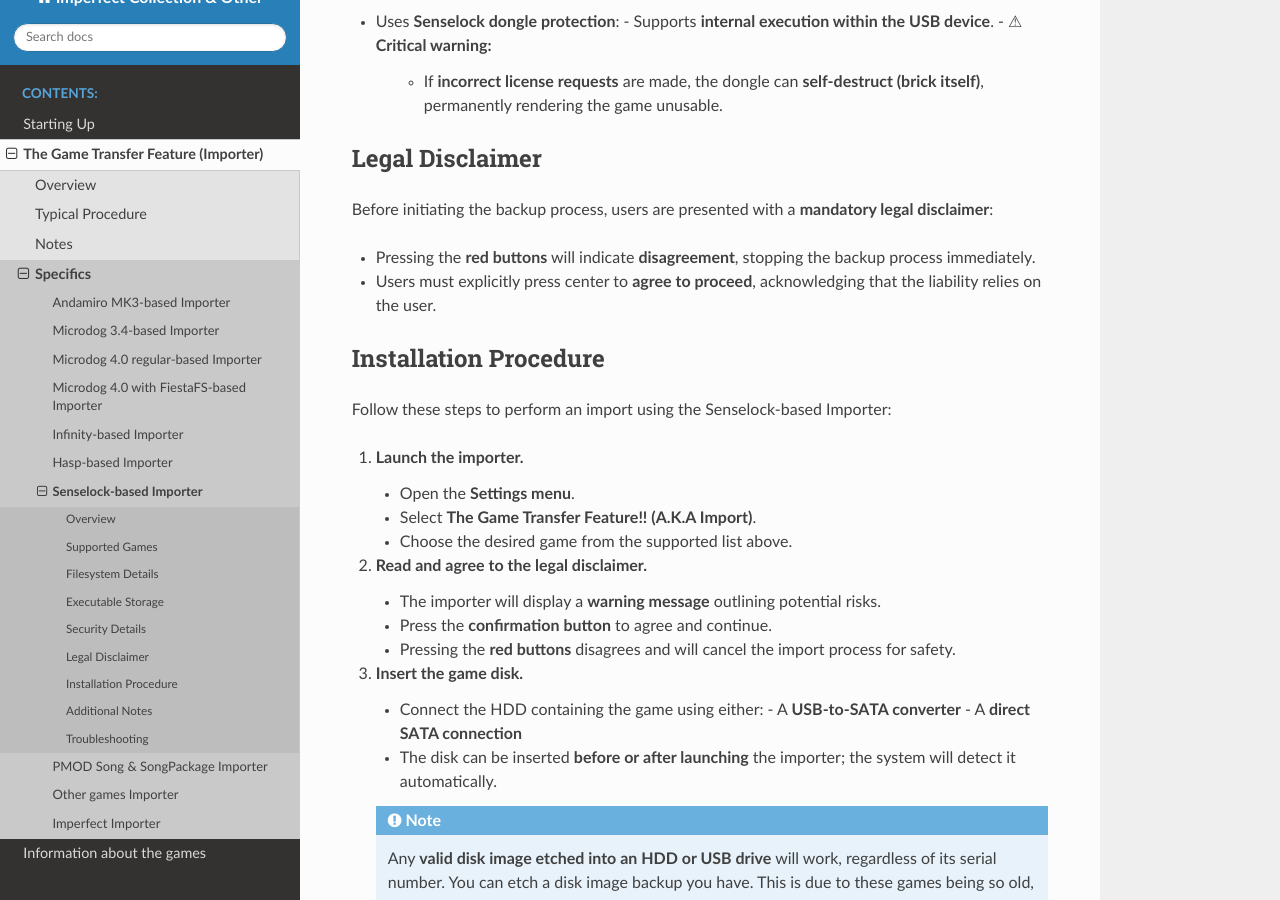
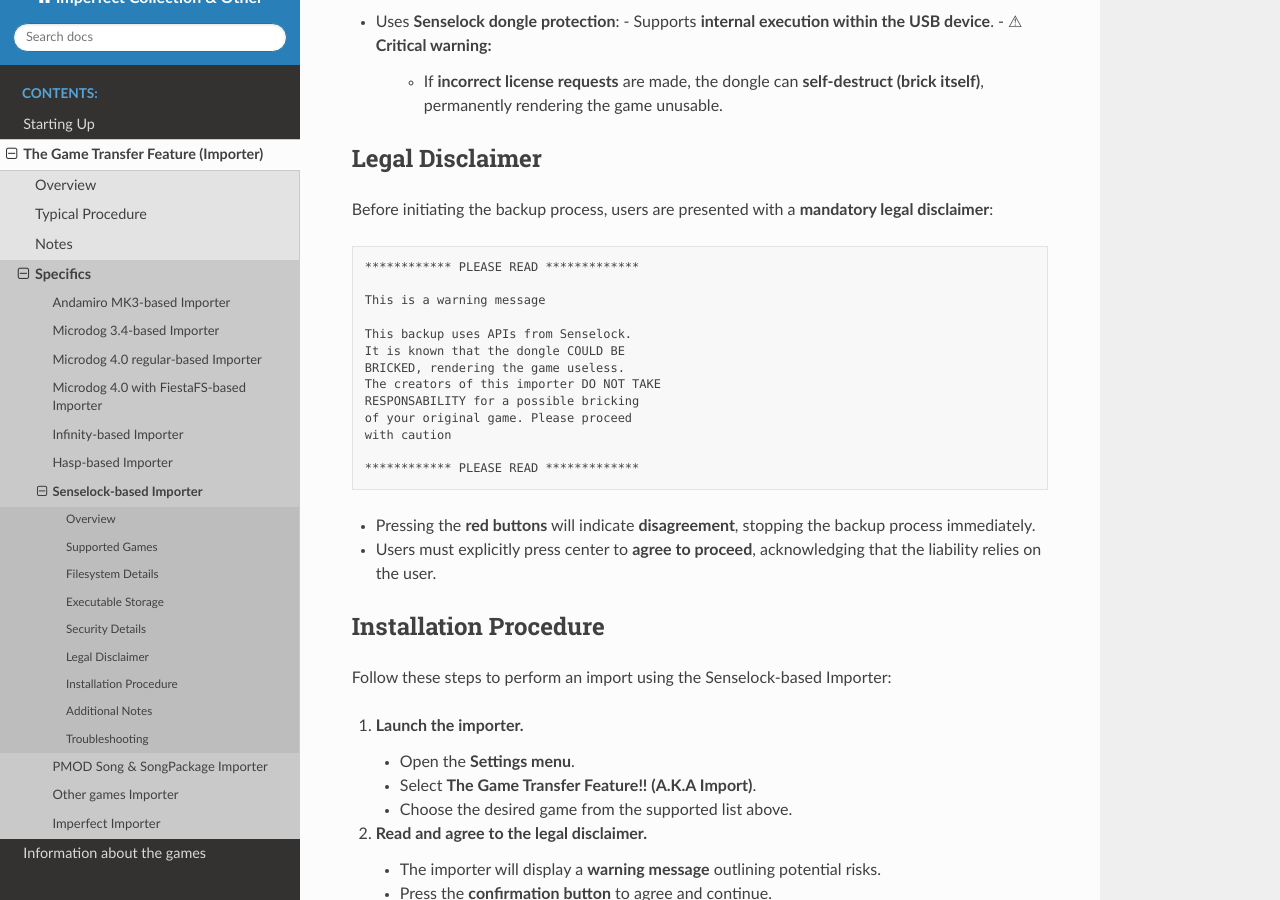
Before and after one commit to ckdur/imperfect-manual, a Sphinx documentation site: the page built from docs/importer/senselock.rst, in a window 1280 px wide and 900 px high, scrolled down 898 px. Built offline with Sphinx 7.4.7 and the Read the Docs theme 3.1.0, drawn with Linux system fonts in a browser that asks for light colours.

Commit message:
Corrections to some formatting

```diff
--- a/docs/importer/intro.rst
+++ b/docs/importer/intro.rst
@@ -21,7 +21,7 @@
 
 To use the Importer, follow these steps:
 
-1. **Open the settings menu.** More info can be found in :ref:`importer_section`
+1. **Open the settings menu.** More info can be found in :ref:`settings_section`
 section.
 
 2. **Select the option:** Go down to the **"The Game Transfer Feature!!
--- a/docs/importer/senselock.rst
+++ b/docs/importer/senselock.rst
@@ -51,20 +51,21 @@
 Before initiating the backup process, users are presented with a **mandatory
 legal disclaimer**:
 
-.. code::
-    ************ PLEASE READ *************
+.. code-block:: text
 
-    This is a warning message
+   ************ PLEASE READ *************
 
-    This backup uses APIs from Senselock.
-    It is known that the dongle COULD BE
-    BRICKED, rendering the game useless.
-    The creators of this importer DO NOT TAKE
-    RESPONSABILITY for a possible bricking
-    of your original game. Please proceed
-    with caution
+   This is a warning message
 
-    ************ PLEASE READ *************
+   This backup uses APIs from Senselock.
+   It is known that the dongle COULD BE
+   BRICKED, rendering the game useless.
+   The creators of this importer DO NOT TAKE
+   RESPONSABILITY for a possible bricking
+   of your original game. Please proceed
+   with caution
+
+   ************ PLEASE READ *************
 
 - Pressing the **red buttons** will indicate **disagreement**, stopping the
   backup process immediately.
```
Also changed, not shown: docs/importer/pmod.rst (+20 -18 lines).
